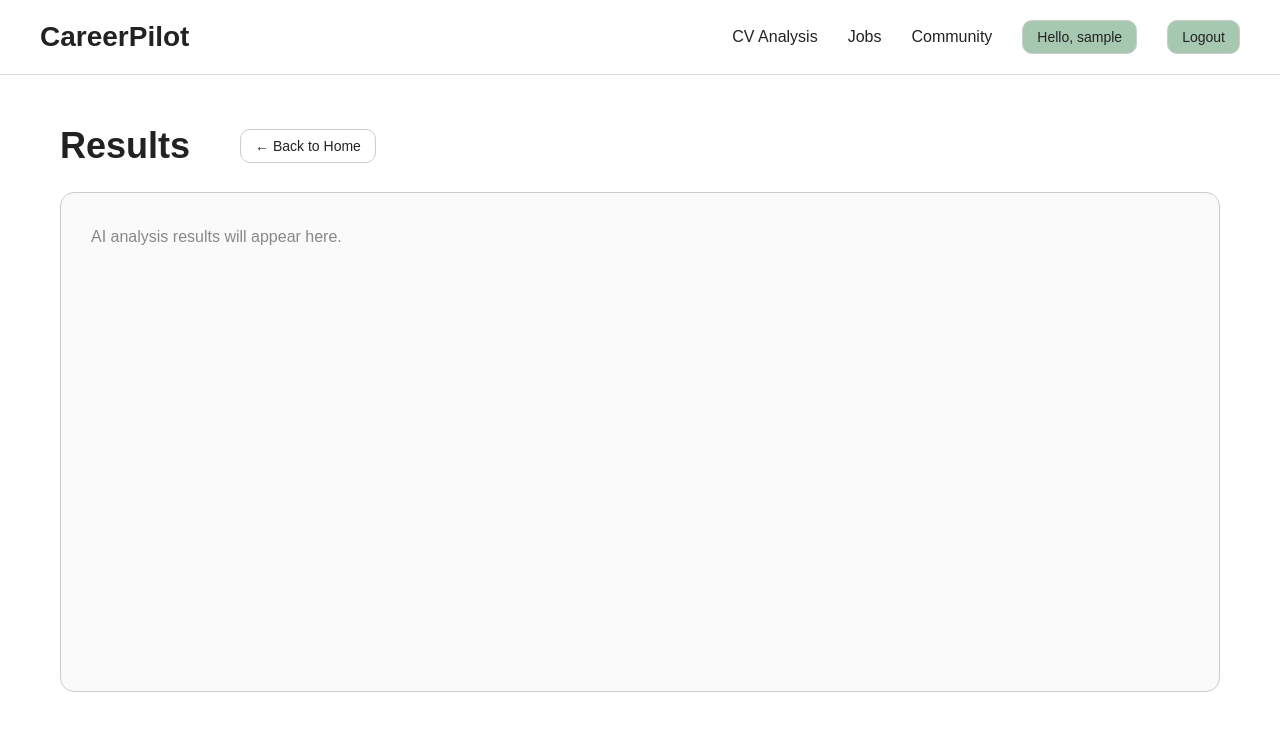
After one commit to timzhang917-cmd/CareerPilot, a Django app: page /analysis/ in a window 1280 px wide. The commit adds this page. Shown: the top 741 px of the page. Run offline with Django 5.2, Linux system fonts and the light colour scheme; the visitor is signed in with stand-in values (Sample User, id 1); data that the repository does not hold is empty.

Commit message:
updates a simpleai anaylse function, connecting deepseek api and just outputing plant text, additionally,setting fixed heading area and a new subpage

```diff
--- /dev/null
+++ b/analyses/static/analyses/result.css
@@ -0,0 +1,61 @@
+.result-page {
+    max-width: 1400px;
+    margin: 0 auto;
+    padding: 50px 60px;
+}
+
+.result-page h1 {
+    margin-top: 0;
+    margin-bottom: 25px;
+    font-size: 36px;
+}
+
+.result-box {
+    width: 100%;
+    min-height: 500px;
+    padding: 30px;
+    box-sizing: border-box;
+
+    border: 1px solid #cccccc;
+    border-radius: 14px;
+    background-color: #fafafa;
+
+    font-size: 16px;
+    line-height: 1.7;
+    overflow-wrap: anywhere;
+}
+
+.result-placeholder {
+    margin: 0;
+    color: #888888;
+}
+
+/* 返回按钮 */
+.result-heading {
+    display: flex;
+    align-items: center;
+    gap: 50px;
+    margin-bottom: 25px;
+}
+
+.result-heading h1 {
+    margin: 0;
+}
+
+.back-button {
+    display: inline-flex;
+    align-items: center;
+
+    padding: 8px 14px;
+    border: 1px solid #cccccc;
+    border-radius: 10px;
+
+    color: #222222;
+    background-color: white;
+    text-decoration: none;
+    font-size: 14px;
+}
+
+.back-button:hover {
+    background-color: #f2f2f2;
+}
--- /dev/null
+++ b/analyses/templates/analyses/header.html
@@ -0,0 +1,31 @@
+<header>
+    <nav>
+        <strong>CareerPilot</strong>
+
+        <a href="{% url 'analysis_result' %}">
+            CV Analysis
+        </a>
+
+        <a href="#">Jobs</a>
+        <a href="#">Community</a>
+
+        {% if user.is_authenticated %}
+            <span>Hello, {{ user.username }}</span>
+
+            <form method="post" action="{% url 'logout' %}">
+                {% csrf_token %}
+                <button type="submit">Logout</button>
+            </form>
+        {% else %}
+            <a class="auth-button"
+               href="{% url 'login' %}">
+                Login
+            </a>
+
+            <a class="auth-button"
+               href="{% url 'register' %}">
+                Sign up
+            </a>
+        {% endif %}
+    </nav>
+</header>
--- /dev/null
+++ b/analyses/templates/analyses/result.html
@@ -0,0 +1,38 @@
+{% load static %}
+
+<!DOCTYPE html>
+<html lang="en">
+<head>
+    <meta charset="UTF-8">
+    <title>CV Analysis - CareerPilot</title>
+
+    <link rel="stylesheet"
+          href="{% static 'analyses/home.css' %}">
+
+    <link rel="stylesheet"
+          href="{% static 'analyses/result.css' %}">
+</head>
+
+<body>
+    {% include "analyses/header.html" %}
+    <main class="result-page">
+        <div class="result-heading">
+            <h1>Results</h1>
+
+            <a class="back-button" href="{% url 'home' %}">
+                ← Back to Home
+            </a>
+        </div>
+
+        <section class="result-box">
+            {% if analysis_text %}
+                {{ analysis_text|linebreaks }}
+            {% else %}
+                <p class="result-placeholder">
+                    AI analysis results will appear here.
+                </p>
+            {% endif %}
+        </section>
+    </main>
+</body>
+</html>
--- a/analyses/views.py
+++ b/analyses/views.py
@@ -1,3 +1,5 @@
+from .services import call_deepseek
+from django.contrib.auth.decorators import login_required
 from django.contrib import messages
 from django.shortcuts import redirect, render
 
@@ -35,7 +37,7 @@ def home(request):
                 content=analysis_form.cleaned_data["job_description"],
             )
 
-            Analysis.objects.create(
+            analysis = Analysis.objects.create(
                 user=request.user,
                 resume=resume,
                 job_description=job_description,
@@ -44,12 +46,21 @@ def home(request):
                 ],
             )
 
-            messages.success(
-                request,
-                "uploaded successfully",
-            )
+            analysis_text = call_deepseek(
+                resume.extracted_text,
+                job_description.job_title,
+                job_description.content,
+                analysis.supplementary_text,
+                )
 
-            return redirect("home")
+            analysis.result_data = {
+                "analysis_text": analysis_text,
+            }
+            analysis.status = Analysis.Status.COMPLETED
+            analysis.save()
+
+            return redirect("analysis_result")
+
     else:
         analysis_form = AnalysisInputForm()
 
@@ -58,3 +69,26 @@ def home(request):
         "analyses/home.html",
         {"analysis_form": analysis_form},
     )
+
+@login_required
+def analysis_result(request):
+    latest_analysis = (
+        Analysis.objects
+        .filter(user=request.user)
+        .order_by("-created_at")
+        .first()
+    )
+
+    analysis_text = ""
+
+    if latest_analysis:
+        analysis_text = latest_analysis.result_data.get(
+            "analysis_text",
+            "",
+        )
+
+    return render(
+        request,
+        "analyses/result.html",
+        {"analysis_text": analysis_text},
+    )
--- a/careerpilot/urls.py
+++ b/careerpilot/urls.py
@@ -26,6 +26,7 @@ urlpatterns = [
     path('admin/', admin.site.urls),
     path("accounts/", include("accounts.urls")), # 包含accounts应用的url
     path('',views.home,name='home'),
+    path('analysis/',views.analysis_result,name='analysis_result'),
 ]
 
 if settings.DEBUG:
```
Also changed, not shown: analyses/services.py (added, +79 -0 lines), analyses/templates/analyses/home.html (+1 -22 lines), careerpilot/settings.py (+10 -0 lines).
